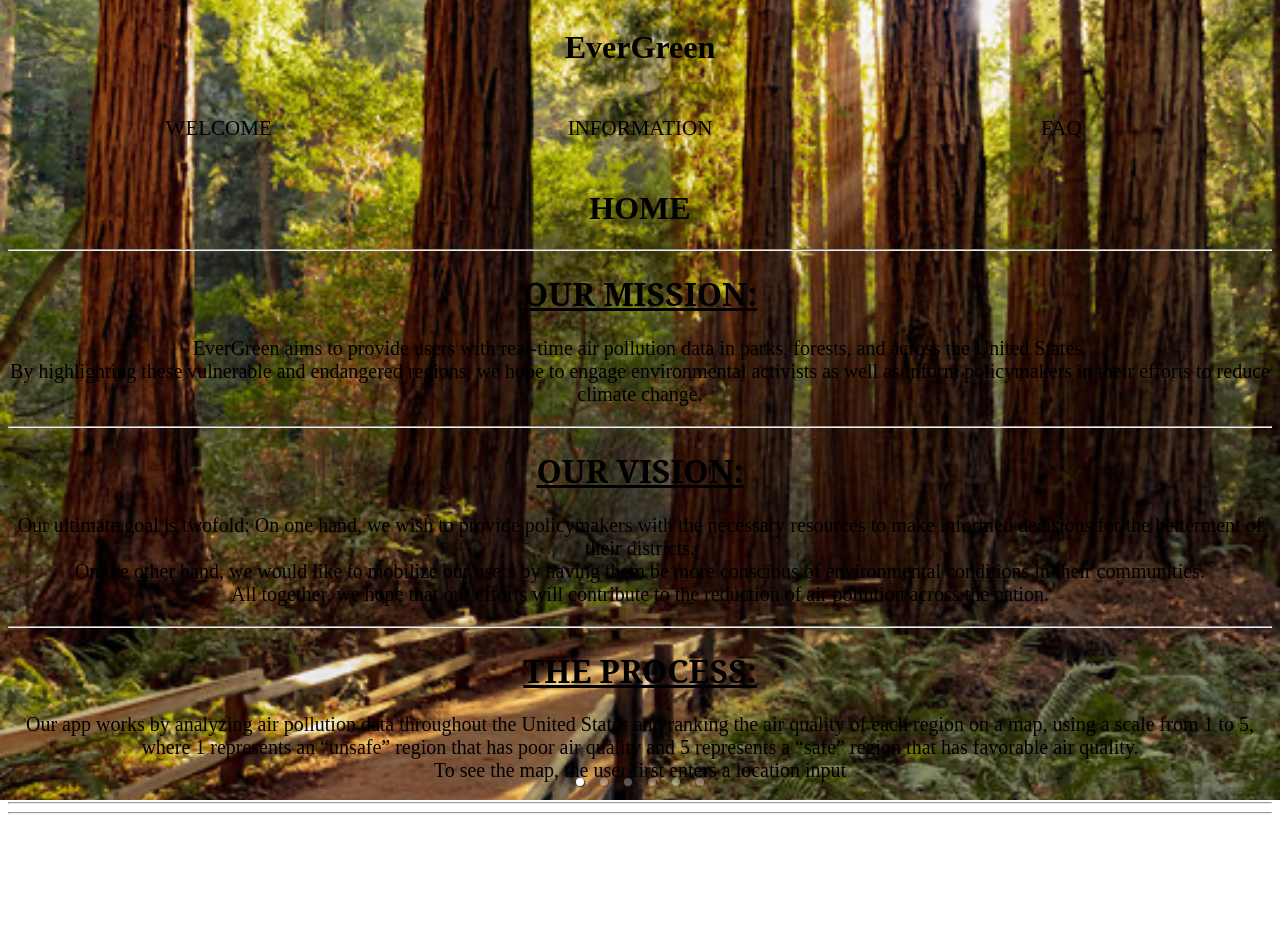
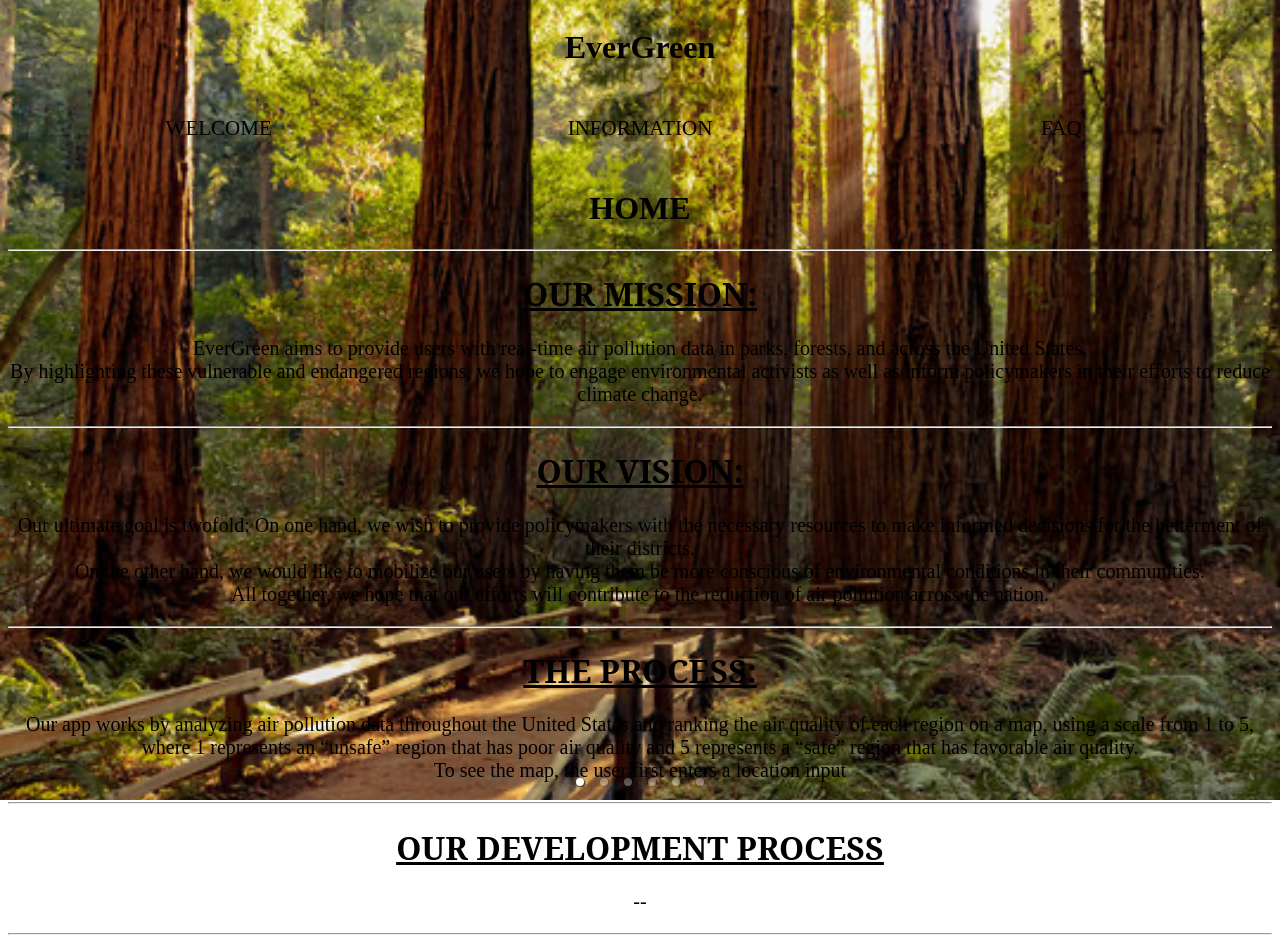
Before and after one commit to Allens124/EverGreenFrontend, a Next.js app in the folder ever/: page / in a window 1280 px wide. Before the commit the page ends 830 px from the top, so only its background shows below. Built offline with nearby package versions, Linux system fonts and the light colour scheme.

Commit message:
the chat

```diff
--- a/ever/app/page.js
+++ b/ever/app/page.js
@@ -41,7 +41,8 @@ export default function Home() {
         </Box>
         <hr/>
          <Box>
-
+          <h1 className="xu">OUR DEVELOPMENT PROCESS</h1>
+          <p>--</p>
         </Box>
         <hr/>
 
```
